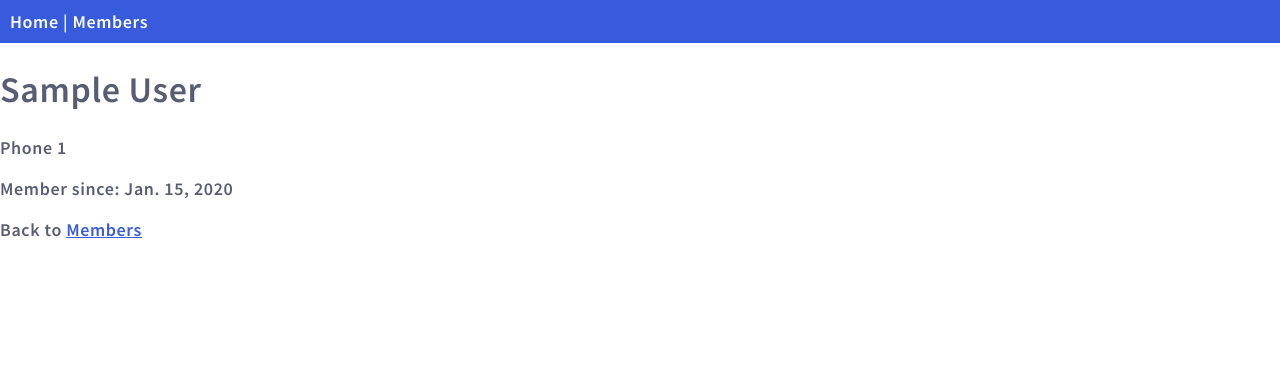
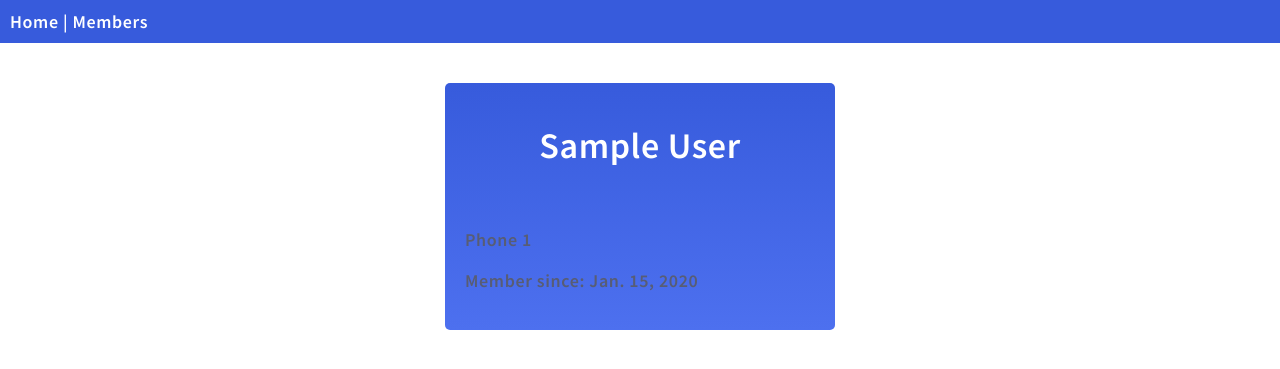
Before and after one commit to Jeklah/django_tutorials, a Django app: page /members/details/1 in a window 1280 px wide. Shown: the top 369 px of the page. Run offline with Django 5.2, Linux system fonts and the light colour scheme; tables that the repository leaves empty hold one stand-in row (values such as "Sample post").

Commit message:
Also removing navigation and adding div for mycard in details.html.

```diff
--- a/my_tennis_club/members/templates/details.html
+++ b/my_tennis_club/members/templates/details.html
@@ -1,10 +1,9 @@
 {% extends "master.html" %}
 {% block title %}Details about {{ mymember.firstname }} {{ mymember.lastname }}{% endblock %}
 {% block content %}
-    <h1>{{ mymember.firstname }} {{ mymember.lastname }}</h1>
-    <p>Phone {{ mymember.phone }}</p>
-    <p>Member since: {{ mymember.joined_date }}</p>
-    <p>
-        Back to <a href="/members">Members</a>
-    </p>
+    <div class="mycard">
+        <h1>{{ mymember.firstname }} {{ mymember.lastname }}</h1>
+        <p>Phone {{ mymember.phone }}</p>
+        <p>Member since: {{ mymember.joined_date }}</p>
+    </div>
 {% endblock %}
```
